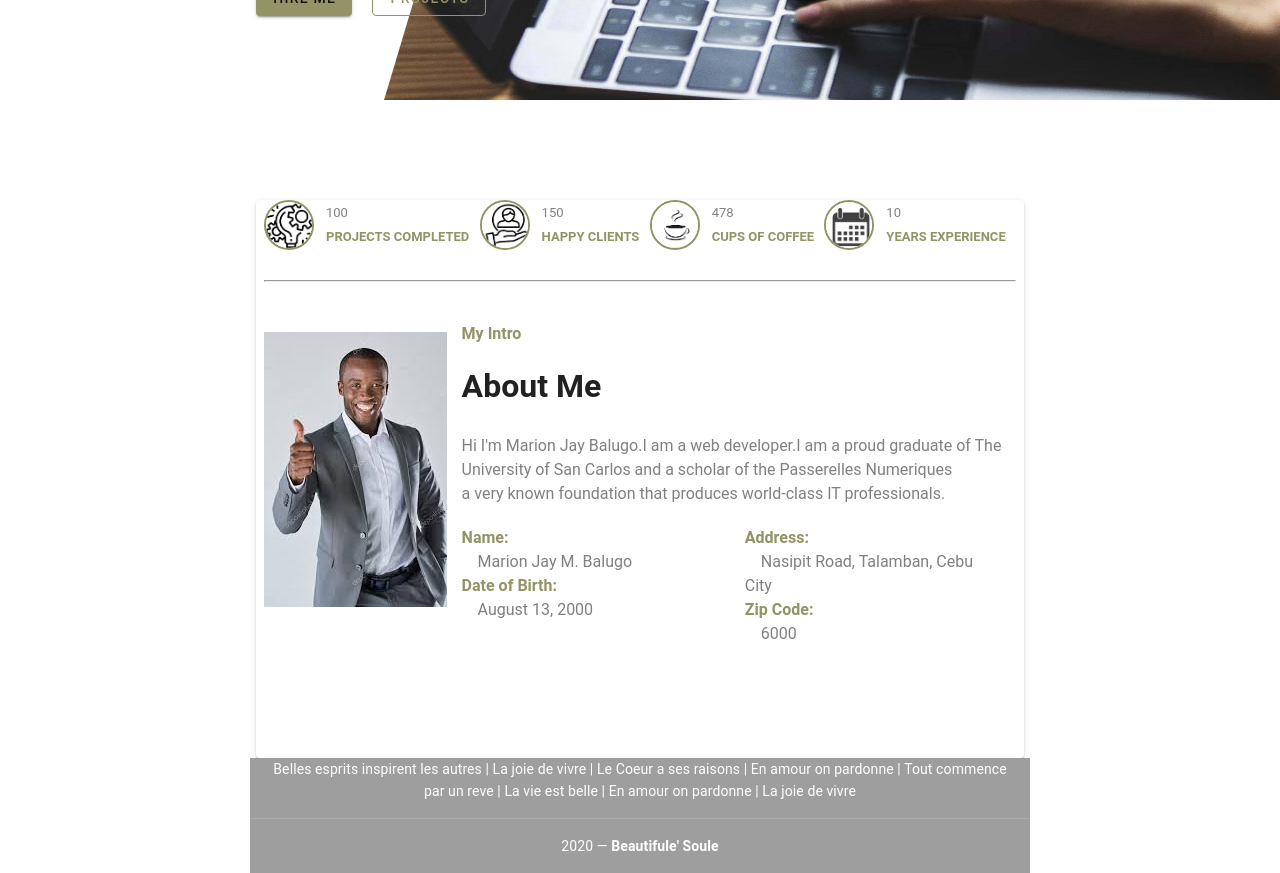
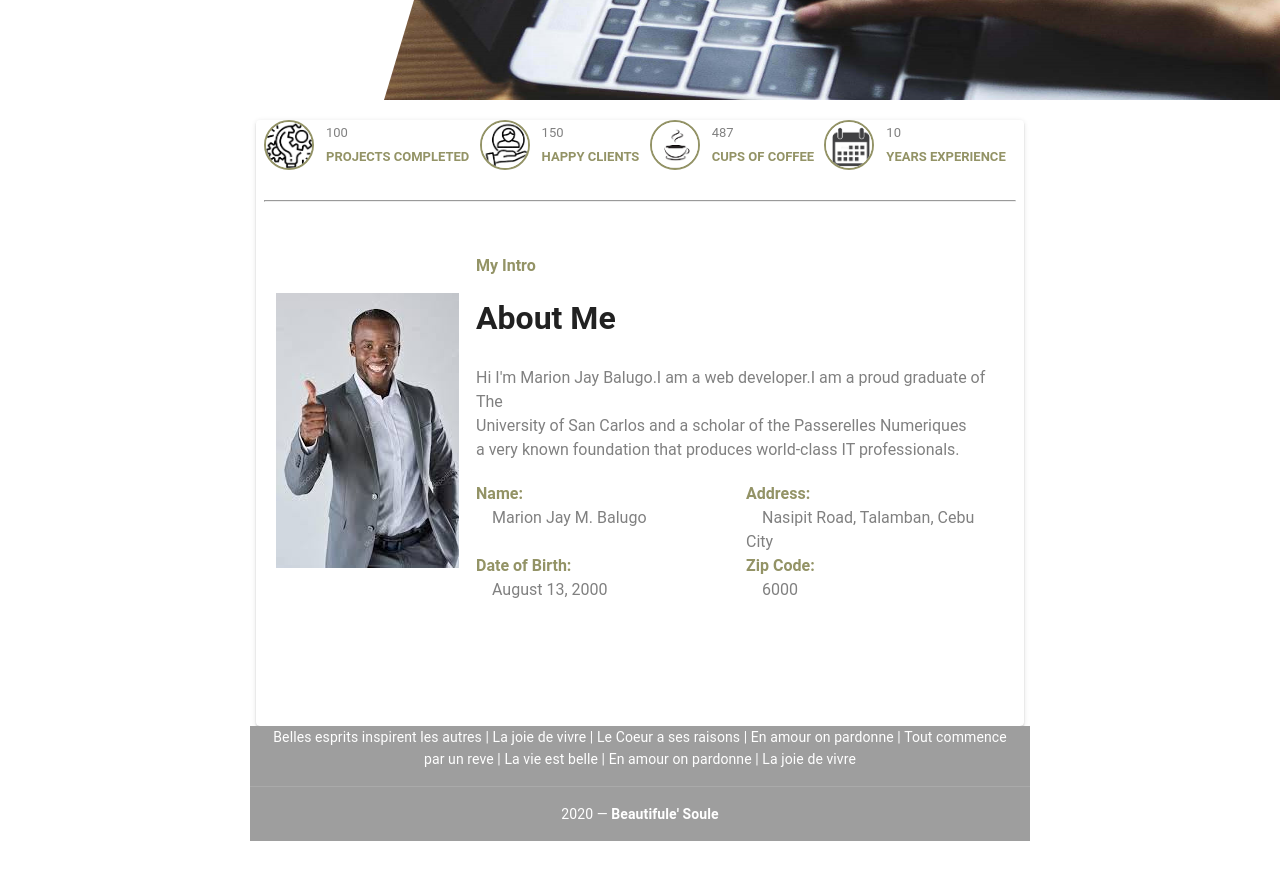
Before and after one commit to MarionJayMBalugo/MyPortfolio, a Vue app: page / in a window 1280 px wide. Shown: the part 400-1273 px from the top of the page. After the commit the page ends 1241 px from the top, so only its background shows below. Built offline with nearby package versions, Linux system fonts and the light colour scheme; what vue-read-more, vue-typer would draw is missing.

Commit message:
refactored home component code

```diff
--- a/src/components/Header.vue
+++ b/src/components/Header.vue
@@ -1,9 +1,9 @@
 <template>
     <v-main  fluid class="header">
         <v-row>
-            <v-col lg="8" >
+            <v-col lg="7" >
             </v-col>
-            <v-col lg="4">
+            <v-col lg="5">
                 <v-row  class="mr-5">
                     <v-col md="3" class="pl-0 pr-0"  v-for="route in routerList" :key="route.name" >
                         <router-link id="link" v-scrollanimation v-ripple to="/home" :class="{active:hover}" v-if="route.name == 'HOME'">HOME</router-link>
--- a/src/components/HomeComponent.vue
+++ b/src/components/HomeComponent.vue
@@ -11,74 +11,45 @@
           :text='typerInfo.msg'
           :repeat='typerInfo.repeat'
           :shuffle='typerInfo.isShaffle'
-            initial-action='typing'
-            :pre-type-delay='70'
-            :type-delay='70'
-            :pre-erase-delay='2000'
-            :erase-delay='250'
-            erase-style='clear'
-            :erase-on-complete='false'
-            caret-animation='expand'
+          :initial-action='typerInfo.initialAction'
+          :pre-type-delay='typerInfo.preTypeDelay'
+          :type-delay='typerInfo.typeDelay'
+          :pre-erase-delay='typerInfo.preEraseDelay'
+          :erase-delay='typerInfo.eraseDelay'
+          :erase-style='typerInfo.eraseStyle'
+          :erase-on-complete='typerInfo.eraseOnComplete'
+          :caret-animation='typerInfo.caretAnimation'
           ></vue-typer>
       </p>
-      <br>
       <v-btn id="link" color="#939366" class="mr-5" @click="$router.push({name: 'contact'})" v-scrollanimation >hire me</v-btn>
       <v-btn id="link" outlined color="#939366" @click="$router.push({name: 'projects'})" v-scrollanimation>projects</v-btn>
     </div>
   </div>
+
   <v-card class="details pl-2 pr-2">
-      <v-container class="expQuickView">
+
+    <v-container class="expQuickView" >
       <v-row>
-          <v-flex lg-3>
+        <v-flex lg="3" v-for="expInfo in expList" :key="expInfo.alt">
           <div v-scrollanimation style="display:flex">
             <div  id="imgDiv">
-                <img v-scrollanimation src="~@/assets/icons/projectIcon.png"  alt="projects">
+              <img v-scrollanimation :src="getImagePath (expInfo.name)"  :alt="expInfo.alt">
             </div>
             <div >
-                <span class="pl-3">100</span><br><span class="pl-3" style="color:#939366;font-weight:bold"> PROJECTS COMPLETED</span>
-              </div>
-            </div>
-          </v-flex>
-          <v-flex lg-3>
-            <div v-scrollanimation style="display:flex">
-              <div id="imgDiv">
-                <img v-scrollanimation src="~@/assets/icons/clientIcon.png" alt="clients">
-              </div>
-              <div >
-                <span class="pl-3">150</span><br><span class="pl-3" style="color:#939366;font-weight:bold" > HAPPY CLIENTS</span>
-              </div>
-            </div>
-
-          </v-flex>
-          <v-flex lg-3>
-            <div v-scrollanimation style="display:flex">
-              <div id="imgDiv">
-                <img v-scrollanimation src="~@/assets/icons/coffeeIcon.png" alt="coffee">
-              </div>
-              <div >
-                <span class="pl-3">478</span><br><span class="pl-3" style="color:#939366;font-weight:bold" > CUPS OF COFFEE</span>
-              </div>
-            </div>
-          </v-flex>
-          <v-flex lg-3>
-            <div v-scrollanimation style="display:flex">
-               <div id="imgDiv">
-                    <img v-scrollanimation src="~@/assets/icons/calendarIcon.png" alt="calendar">
-              </div>
-              <div >
-                <span class="pl-3">10</span><br><span class="pl-3" style="color:#939366;font-weight:bold">YEARS EXPERIENCE</span>
+              <span class="pl-3">{{expInfo.num}}</span><br><span class="pl-3" style="color:#939366;font-weight:bold">{{expInfo.description}}</span>
             </div>
           </div>
         </v-flex>
       </v-row>
     </v-container>
     <hr>
+
     <v-container id="about" >
-        <v-layout row>
-          <v-flex lg-6 id="dev">
-            <img v-scrollanimation src="~@/assets/developer.jpg" alt="">
-          </v-flex>
-          <v-flex lg-6>
+      <v-row align="center">
+        <v-col lg="3" id="dev" class="mt-10">
+          <img v-scrollanimation src="~@/assets/developer.jpg" alt="developer">
+        </v-col>
+        <v-col lg="9">
           <v-container class="pt-10">
             <p v-scrollanimation>My Intro</p>
             <h1 v-scrollanimation>About Me</h1>
@@ -88,16 +59,15 @@
               <br>University of San Carlos and a scholar of the Passerelles Numeriques
               <br>a very known foundation that produces world-class IT professionals.</span>
             </div>
-
             <div  id="aboutDetails">
-                <v-row>
-                  <v-col v-scrollanimation lg-6>
+              <v-row >
+                <v-col v-scrollanimation lg="6">
                     <span id="infoName"   style="color:#939366;">Name:</span>
-                      <br><span class="ml-4">Marion Jay M. Balugo</span><br>
+                    <br><span class="ml-4">Marion Jay M. Balugo</span><br><br>
                     <span id="infoName"  style="color:#939366;">Date of Birth:</span>
                     <br><span class="ml-4">August 13, 2000</span><br>
                 </v-col>
-                  <v-col v-scrollanimation lg-6>
+                <v-col v-scrollanimation lg="6">
                     <span id="infoName"  style="color:#939366;">Address:</span>
                     <br><span class="ml-4">Nasipit Road, Talamban, Cebu City</span><br>
                     <span id="infoName"  style="color:#939366;">Zip Code:</span>
@@ -106,8 +76,8 @@
               </v-row>
             </div>
           </v-container>
-          </v-flex>
-        </v-layout>
+        </v-col>
+      </v-row>
     </v-container>
   </v-card>
 </v-main>
@@ -118,9 +88,28 @@ export default {
   data:()=>{
     return {
       typerInfo:{
-        msg:["CONNECTS YOU"," AND YOUR BUSINESS","WITH DIGITAL WORLD"], repeat:'Infinity',
-        isShuffle:false
-      }
+        msg:[
+          "CONNECTS YOU",
+          " AND YOUR BUSINESS",
+          "WITH DIGITAL WORLD"
+        ],
+        repeat:Infinity,
+        isShuffle:false,
+        initialAction:"typing",
+        preTypeDelay:70,
+        typeDelay:70,
+        preEraseDelay:200,
+        eraseDelay:250,
+        eraseStyle:'clear',
+        eraseOnComplete:false,
+        caretAnimation:'expand'
+      },
+      expList:[
+        {name:"icons/projectIcon.png",alt:"project icon",num:100,description:"PROJECTS COMPLETED"},
+        {name:"icons/clientIcon.png",alt:"client icon",num:150,description:"HAPPY CLIENTS"},
+        {name:"icons/coffeeIcon.png",alt:"coffee icon",num:487,description:"CUPS OF COFFEE"},
+        {name:"icons/calendarIcon.png",alt:"calendar icon",num:10,description:"YEARS EXPERIENCE"},
+      ]
 
     }
   },
@@ -148,7 +137,11 @@ export default {
       }
     },
   },
-
+  methods: {
+    getImagePath (imageName) {
+        return  require(`../assets/${imageName}`)
+    }
+  }
 }
 </script>
 <style scoped>
@@ -172,6 +165,7 @@ export default {
   margin-left: 20%;
 }
 .details{
+  margin-top: 20px;
   margin-right:20% ;
   margin-left:20%;
 }
@@ -180,13 +174,18 @@ export default {
   text-shadow: 1px 1px white;
   font-weight: bold;
 }
+.expQuickView img{
+   height: 50px;
+  width:50px;
+}
+.expQuickView span{
+  color:grey;
+  font-size: 13px;
+}
 h1{
   font-weight: bolder;
-  /* text-shadow: 1px 1px white; */
  }
-.expQuickView{
-  margin-top: 50px;
-}
+
  #imgDiv{
   height: 50px;
   width:50px;
@@ -194,14 +193,6 @@ h1{
  border-radius: 50%;
  overflow: hidden;
 
-}
- .expQuickView img{
-   height: 50px;
-  width:50px;
-}
-.expQuickView span{
-  color:grey;
-  font-size: 13px;
 }
 #about p{
   color:#939366;
@@ -213,12 +204,11 @@ h1{
 #aboutDetails{
   margin-top: 20px;
 }
+
 #infoName{
   font-weight: bold;
 }
-#dev{
-  margin-top:50px;
-}
+
 hr{
   margin-top:30px;
   color:grey;
@@ -229,5 +219,4 @@ hr{
     -moz-transform:scale(1.3,1.3);
 
 }
-
 </style>
```
Lines whose indentation alone changed are shown as unchanged.
